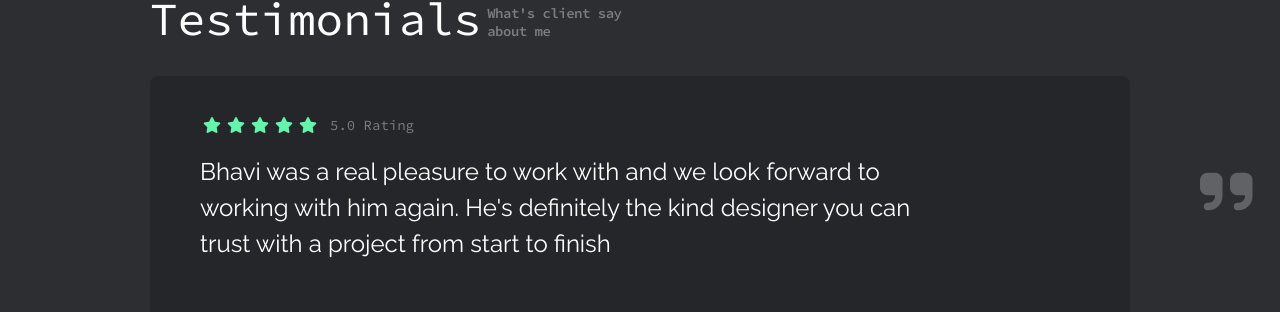
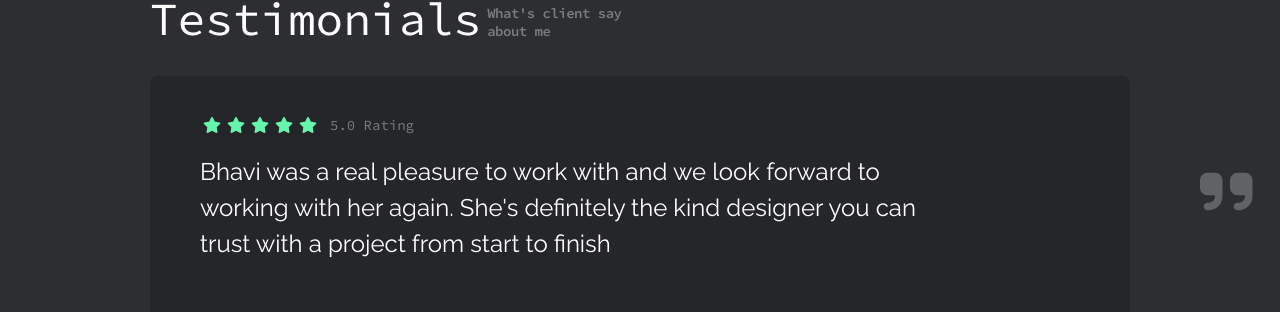
Before and after one commit to bhavi-chinnuu/PORTFOLIO_BHAVI, a plain HTML site: page index.html in a window 1280 px wide. Shown: the part 3081-3393 px from the top of the page. Drawn offline with Linux system fonts and the light colour scheme.

Commit message:
Update index.html

```diff
--- a/index.html
+++ b/index.html
@@ -177,7 +177,7 @@
                 <i class="fa-solid fa-star"></i>
                 <p>5.0 Rating</p>
             </div>
-            <h4>Bhavi was a real pleasure to work with and we look forward to working with him again. He's definitely
+            <h4>Bhavi was a real pleasure to work with and we look forward to working with her again. She's definitely
                 the kind designer you can trust with a project from start to finish</h4>
             <i class="fa-solid fa-quote-right"></i>
         </div>
```
